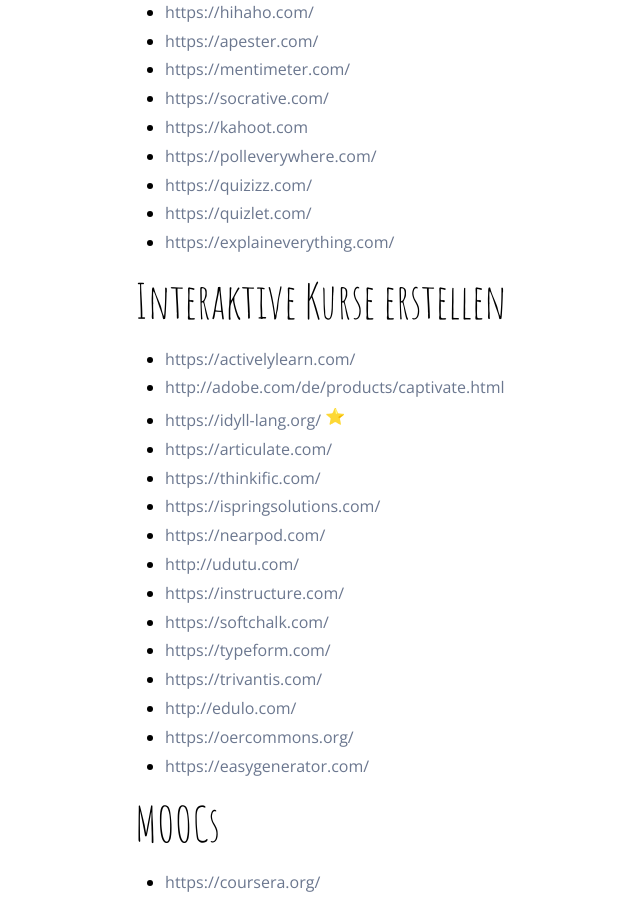
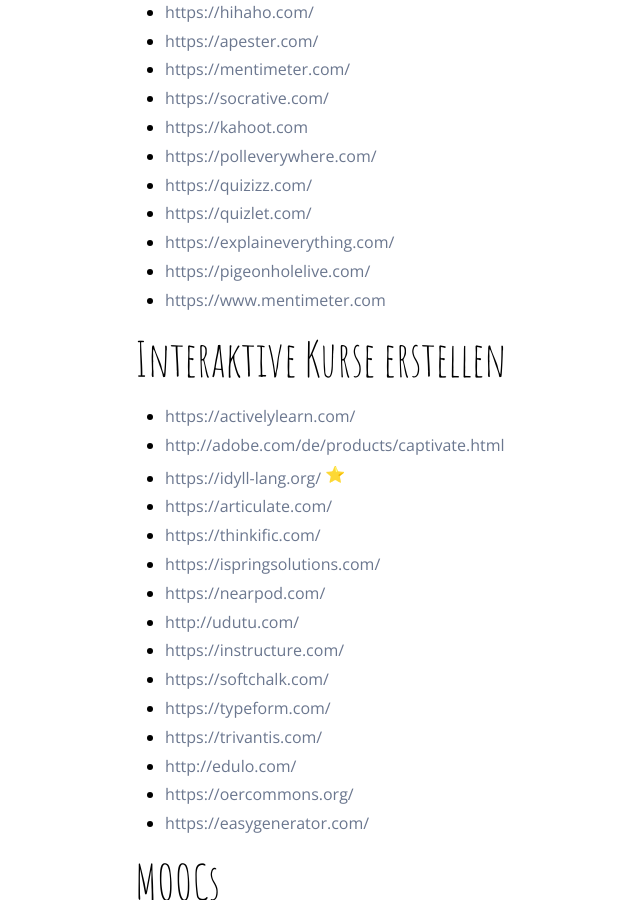
Before and after one commit to chhch/chhch.github.io, a Jekyll site: the page built from _posts/2018-11-18-linksammlung-elearning.md, in a window 1280 px wide and 900 px high, scrolled down 780 px. Shown: the whole window, without its empty margins (114-754 px from the left). Built offline with Jekyll 4.4.1, drawn with Linux system fonts in a browser that asks for light colours; nearby versions of some CDN libraries; emoji names are drawn with the system emoji font; our own code applies the rules of GitHub Pages for plain Markdown files; comment, search, counter and statistics services are not loaded; some of the changed text lies outside the part shown.

Commit message:
Add links

```diff
--- a/_posts/2018-11-18-linksammlung-elearning.md
+++ b/_posts/2018-11-18-linksammlung-elearning.md
@@ -30,6 +30,8 @@
 -   <https://quizizz.com/>
 -   <https://quizlet.com/>
 -   <https://explaineverything.com/>
+-   <https://pigeonholelive.com/>
+-   <https://www.mentimeter.com>
 
 ## Interaktive Kurse erstellen
 
@@ -107,6 +109,7 @@
 -   <http://edutechwiki.unige.ch/>
 -   <https://learning-theories.com/>
 -   <https://learninglab.uni-due.de/>
+-   <https://ep.elan-ev.de/wiki/Hauptseite>
 
 ## Texte
 
```
